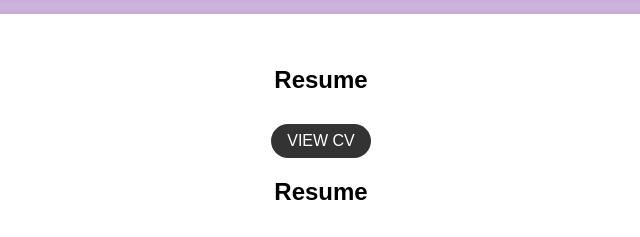
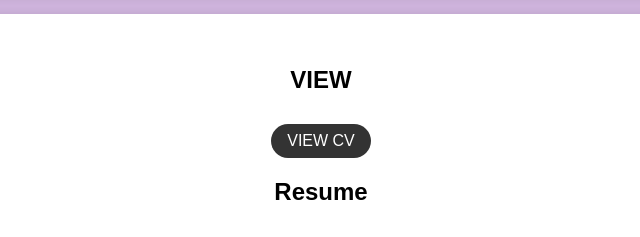
Before and after one commit to LokeshNagalingam/DIGITAL-PORTFOLIO-, a plain HTML site: page index.html in a window 1280 px wide. Shown: the part 1252-1489 px from the top of the page, 319-959 px from the left. Drawn offline with Linux system fonts and the light colour scheme.

Commit message:
Update index.html

```diff
--- a/index.html
+++ b/index.html
@@ -170,7 +170,7 @@
 
         <div class="section-content">
             <center>
-            <h2>Resume</h2>
+            <h2>VIEW</h2>
             <a href="resume.png" target="loke.pdf" class="download-button">VIEW CV</a>
              <h2>Resume</h2>
         </center>
```
